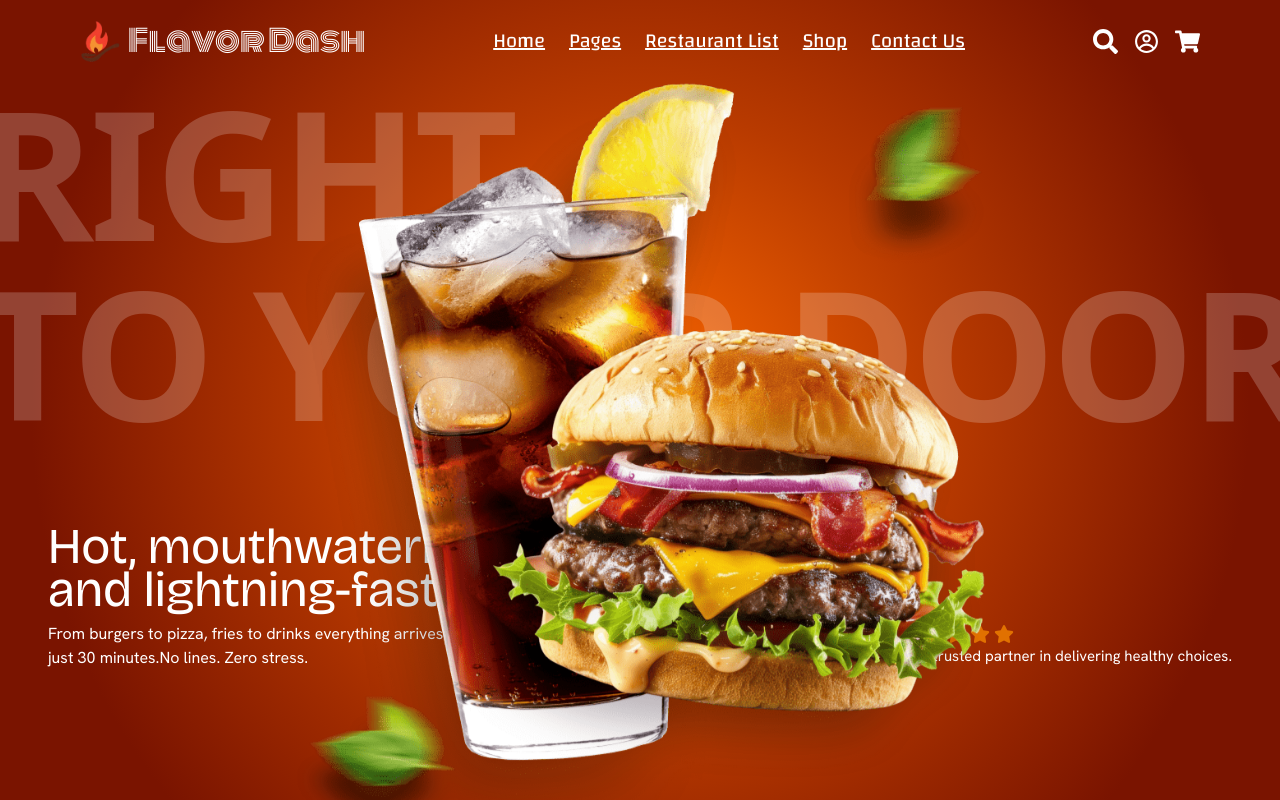
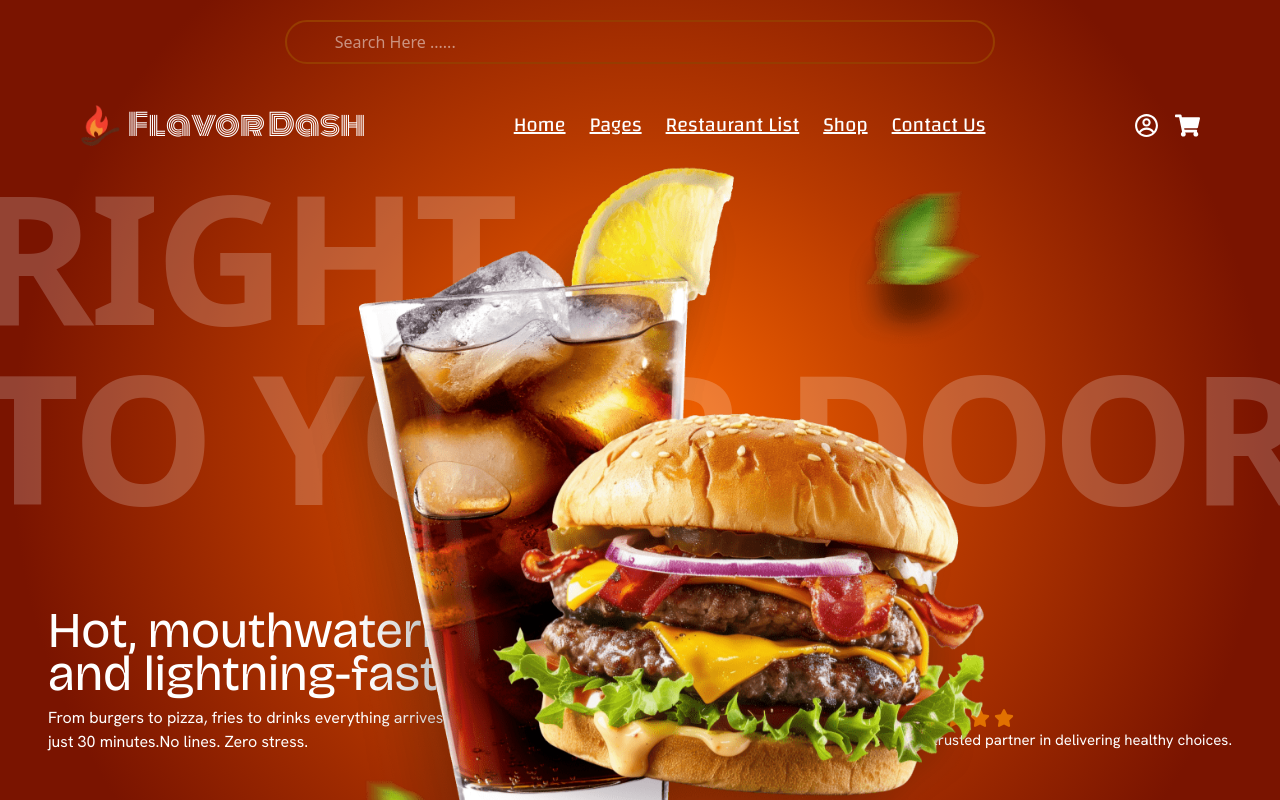
Before and after one commit to Anjum109/flavor_dash, a Next.js app: page / in a window 1280 px wide. Shown: the top 800 px of the page. Built offline with nearby package versions, Linux system fonts and the light colour scheme.

Commit message:
searchbar add

```diff
--- /dev/null
+++ b/app/components/Homepage/Searchbar.tsx
@@ -0,0 +1,9 @@
+import React from 'react'
+
+export default function Searchbar() {
+    return (
+        <div className='flex justify-center py-5 px-12'>
+            <input type='text' placeholder='Search Here ......' className='lg:w-[60%] outline-none border-2 border-amber-800 rounded-4xl px-12 py-2 text-white' />
+        </div>
+    )
+}
--- a/app/components/Navbar.tsx
+++ b/app/components/Navbar.tsx
@@ -36,7 +36,7 @@ export default function Navbar() {
 
                 {/* DESKTOP ICONS */}
                 <div className="hidden md:flex items-center gap-4 text-[25px]">
-                    <button><FaSearch /></button>
+
                     <button><CgProfile /></button>
                     <button><FaShoppingCart /></button>
                 </div>
@@ -75,7 +75,7 @@ export default function Navbar() {
                     <li className="cursor-pointer hover:text-amber-300 duration-700">Contact Us</li>
 
                     <div className="flex items-center gap-4 text-[25px] pt-4 border-t border-white/30">
-                        <button><FaSearch /></button>
+
                         <button><CgProfile /></button>
                         <button><FaShoppingCart /></button>
                     </div>
--- a/app/page.tsx
+++ b/app/page.tsx
@@ -2,11 +2,13 @@ import Image from "next/image";
 import Navbar from "./components/Navbar";
 import Banner from "./components/Homepage/Banner";
 import MovingWord from "./components/Homepage/MovingWord";
+import Searchbar from "./components/Homepage/Searchbar";
 
 export default function Home() {
   return (
     <div>
       <div className="home_top_background ">
+        <Searchbar />
         <Navbar />
         <Banner />
       </div>
```
